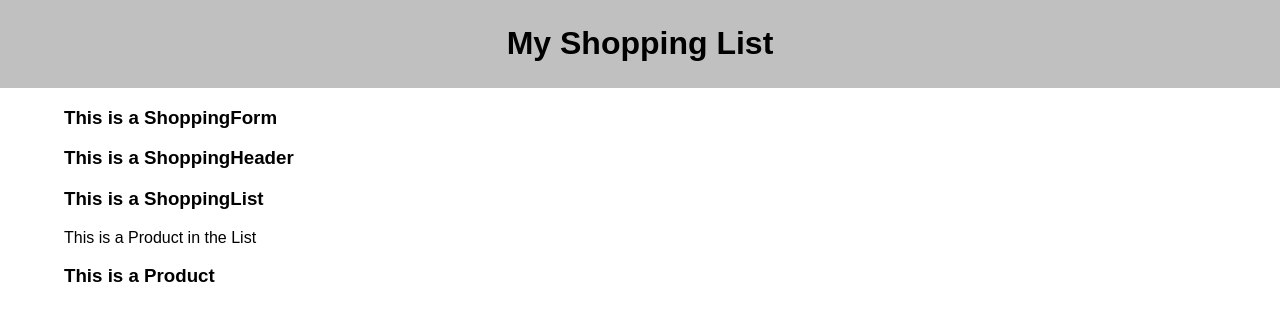
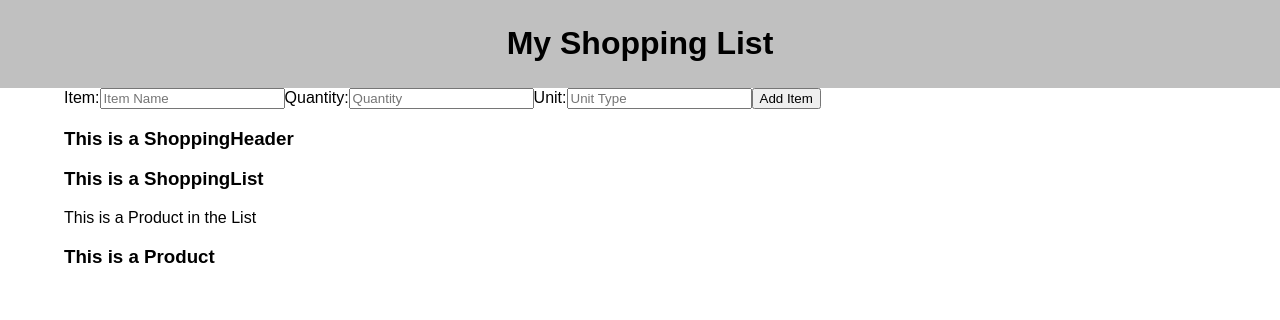
Before and after one commit to Lloydrp/group-fs-react-shopping-list, a React (Create React App) app: page / in a window 1280 px wide. Shown: the top 320 px of the page. Built offline with nearby package versions, Linux system fonts and the light colour scheme.

Commit message:
added in a POST, functions for button clicks and inputs for DOM

```diff
--- a/src/components/ShoppingForm/ShoppingForm.jsx
+++ b/src/components/ShoppingForm/ShoppingForm.jsx
@@ -1,5 +1,69 @@
-function ShoppingForm() {
-  return <h3>This is a ShoppingForm</h3>;
+import axios from "axios";
+import { useState } from 'react';
+
+function ShoppingForm(props) {
+    let [newItem, setNewItem] = useState('');
+    let [newQuantity, setNewQuantity] = useState('');
+    let [newUnit, setNewUnit] = useState('');
+
+    // This funciton will handle when the add item button is clicked
+    // Validates that item and quantity have values enter or throw an alert
+    // If validation passes the addItemToList function is called
+    const handleSubmit = () => {
+        if (!newItem) {
+            alert('Item is required!');
+        } else if (!newQuantity) {
+            alert('Quantity is required!');
+        } else {
+            addItemToList();
+        }
+    }
+
+    // This function will do a POST to /shopping
+    // The post body is the name, quantity and (optional) unit of
+    // measurement for the item to be added
+    const addItemToList = () => {
+        axios.post('/shopping', {item: newItem, quantity: newQuantity, unit: newUnit})
+             .then(response => {
+            // Refresh the shopping list on DOM (function is in App.jsx)
+            props.getShoppingList();
+            //clear inputs
+            setNewItem('');
+            setNewQuantity('');
+            setNewUnit('');
+            }).catch(err => {
+            alert('Error adding item to list');
+        });
+    };
+
+    return (
+      <>
+        <label>Item:</label>
+        <input
+          id="itemInput"
+          type="text"
+          placeholder="Item Name"
+          value={newItem}
+          onChange={(event) => setNewItem(event.target.value)}
+        />
+        <label>Quantity:</label>
+        <input
+          id="quantityInput"
+          type="text"
+          placeholder="Quantity"
+          value={newQuantity}
+          onChange={(event) => setNewQuantity(event.target.value)}
+        />
+        <label>Unit:</label>
+        <input
+          type="text"
+          placeholder="Unit Type"
+          value={newUnit}
+          onChange={(event) => setNewUnit(event.target.value)}
+        />
+        <button onClick={handleSubmit}>Add Item</button>
+      </>
+    );
 }
 
 export default ShoppingForm;
```
